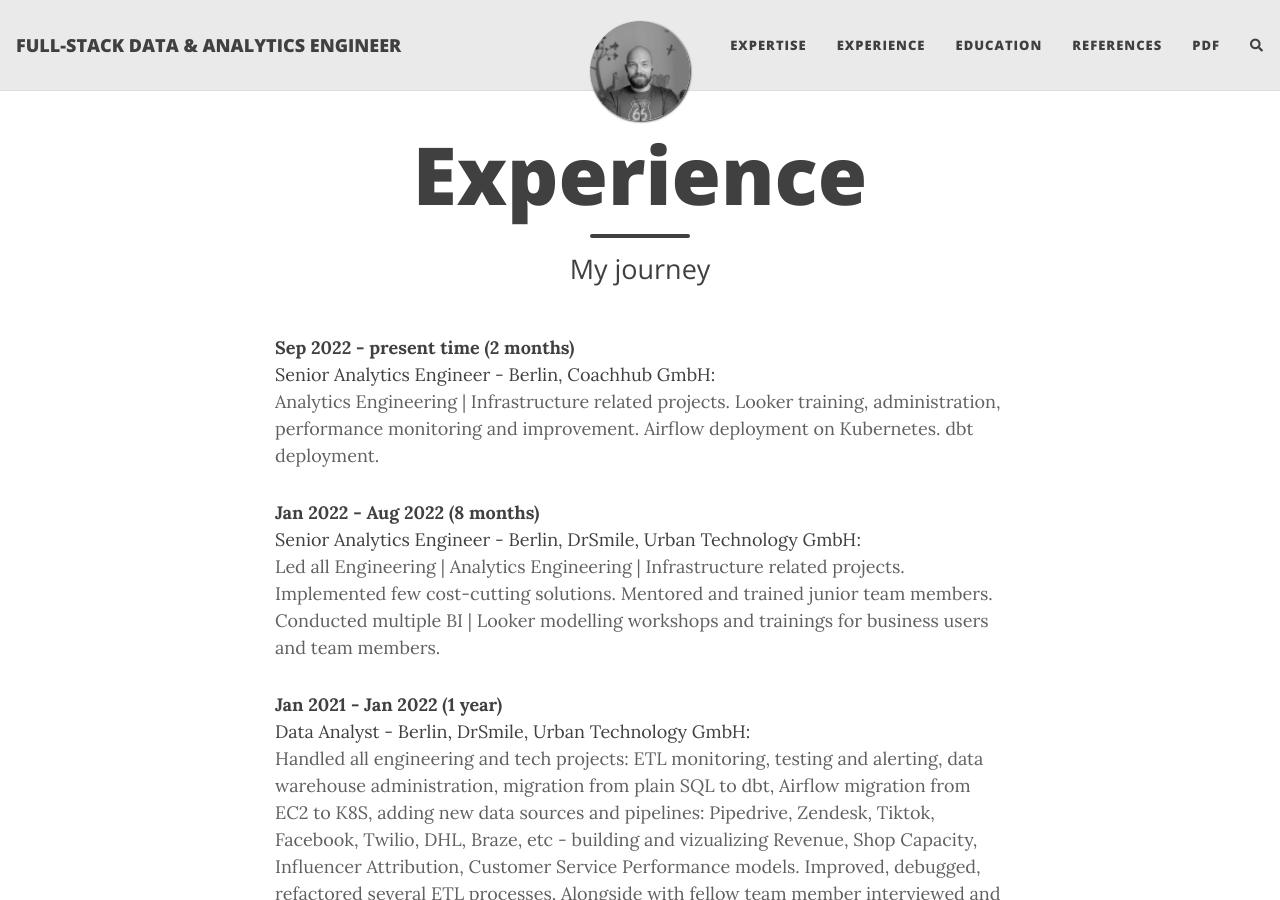
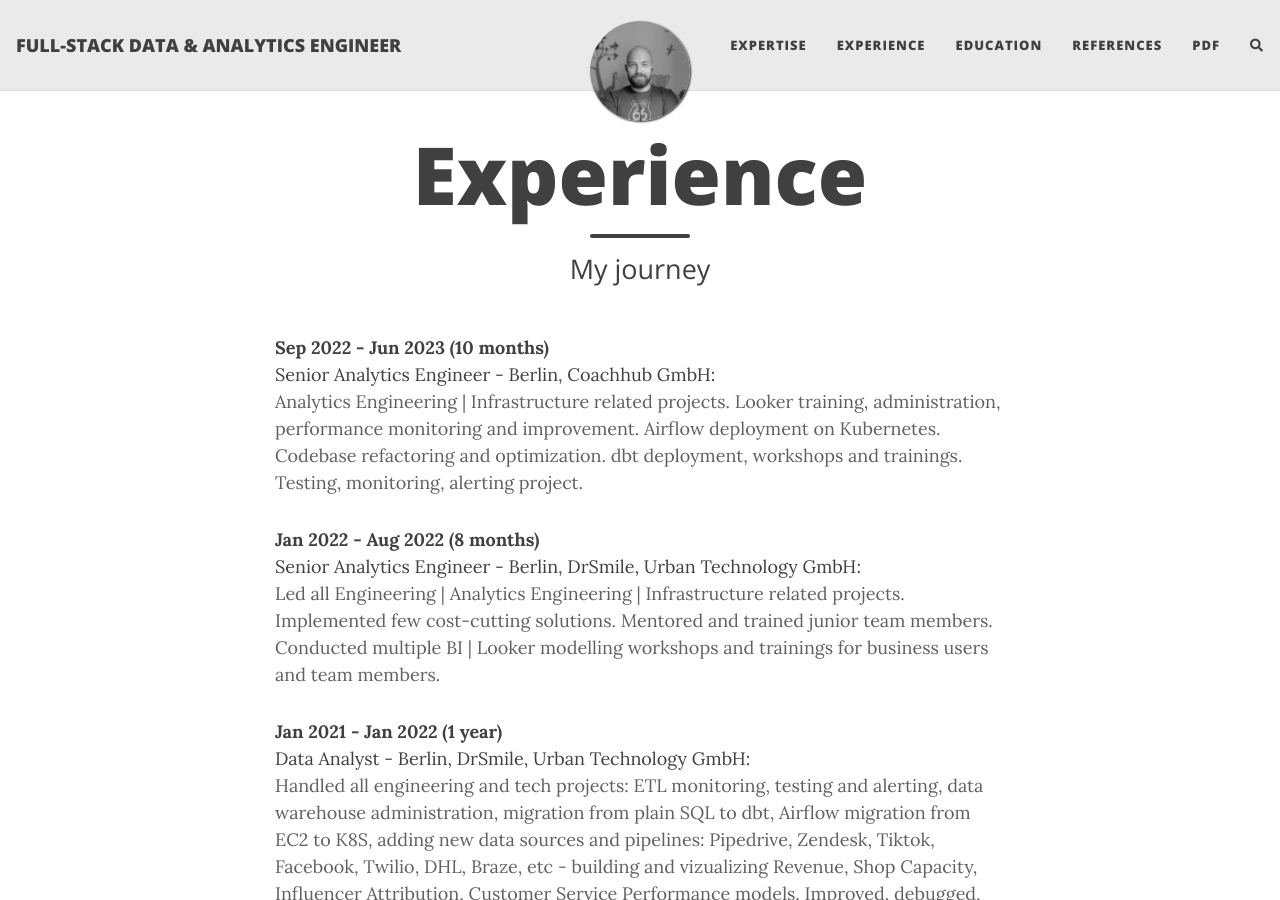
Before and after one commit to mikhail-bolshakov/resume, a Jekyll site: the page built from experience.md, in a window 1280 px wide and 900 px high. Built offline with Jekyll 4.4.1, drawn with Linux system fonts in a browser that asks for light colours; nearby versions of some CDN libraries; comment, search, counter and statistics services are not loaded.

Commit message:
impr(): update experience

```diff
--- a/experience.md
+++ b/experience.md
@@ -5,16 +5,15 @@ subtitle: My journey
 ---
 
 
-<p><b>Sep 2022 - present time (2 months)</b><br />
+<p><b>Sep 2022 - Jun 2023 (10 months)</b><br />
     Senior Analytics Engineer - Berlin, Coachhub GmbH:
     <br><font color="#606060"> Analytics Engineering | Infrastructure related projects.
-        Looker training, administration, performance monitoring and improvement. Airflow deployment on Kubernetes.
-        dbt deployment.</font></p>
+        Looker training, administration, performance monitoring and improvement. Airflow deployment on Kubernetes. Codebase refactoring and optimization.
+        dbt deployment, workshops and trainings. Testing, monitoring, alerting project.</font></p>
 <p><b>Jan 2022 - Aug 2022 (8 months)</b><br />
     Senior Analytics Engineer - Berlin, DrSmile, Urban Technology GmbH:
     <br><font color="#606060"> Led all Engineering | Analytics Engineering | Infrastructure related projects.
-        Implemented few cost-cutting solutions. Mentored and trained junior team members. Conducted multiple BI | Looker modelling workshops and trainings
-        for business users and team members.</font></p>
+        Implemented few cost-cutting solutions. Mentored and trained junior team members. Conducted multiple BI | Looker modelling workshops and trainings for business users and team members.</font></p>
 <p><b>Jan 2021 - Jan 2022 (1 year)</b><br />
     Data Analyst - Berlin, DrSmile, Urban Technology GmbH:
     <br><font color="#606060"> Handled all engineering and tech projects: ETL monitoring, testing and alerting, data warehouse administration,
```
